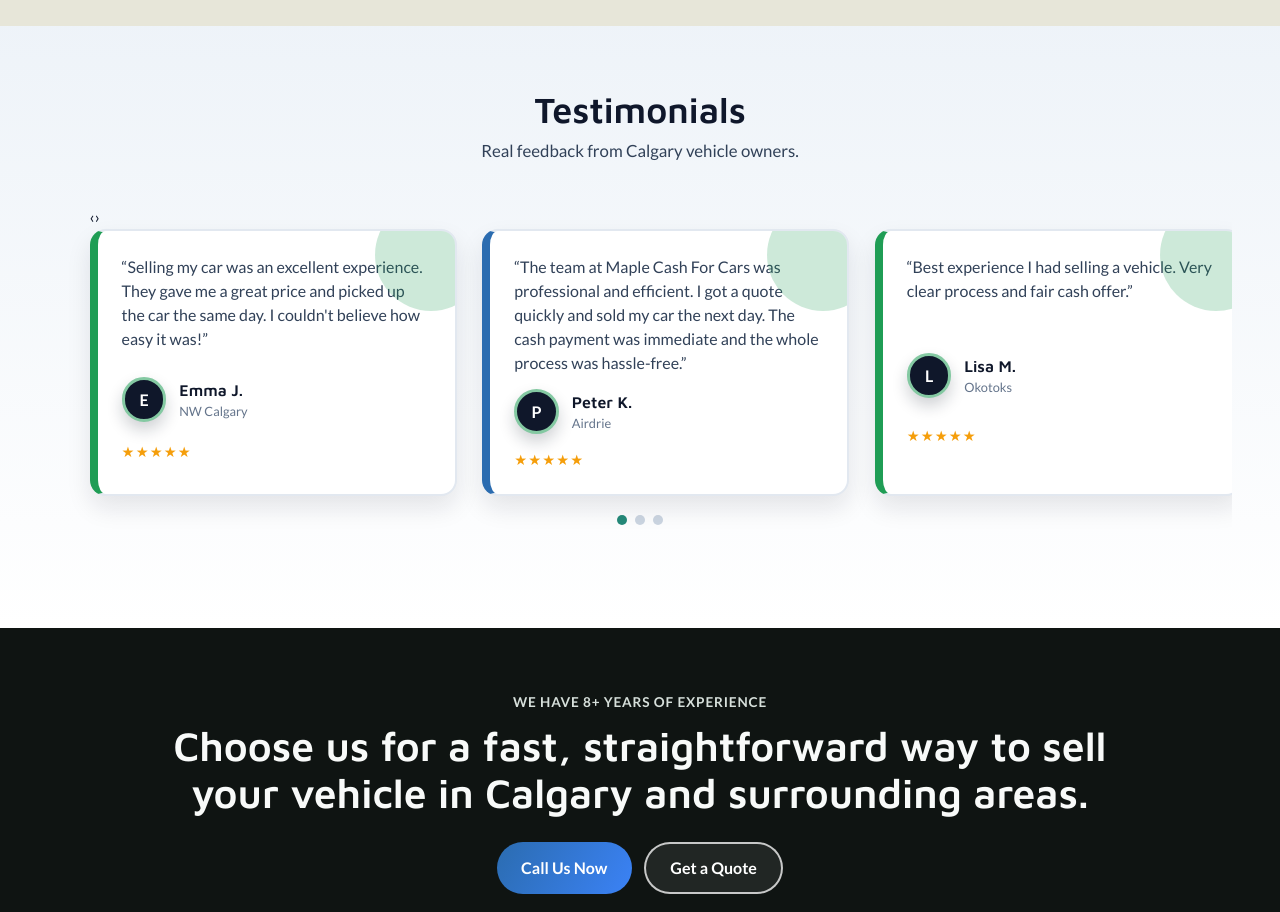
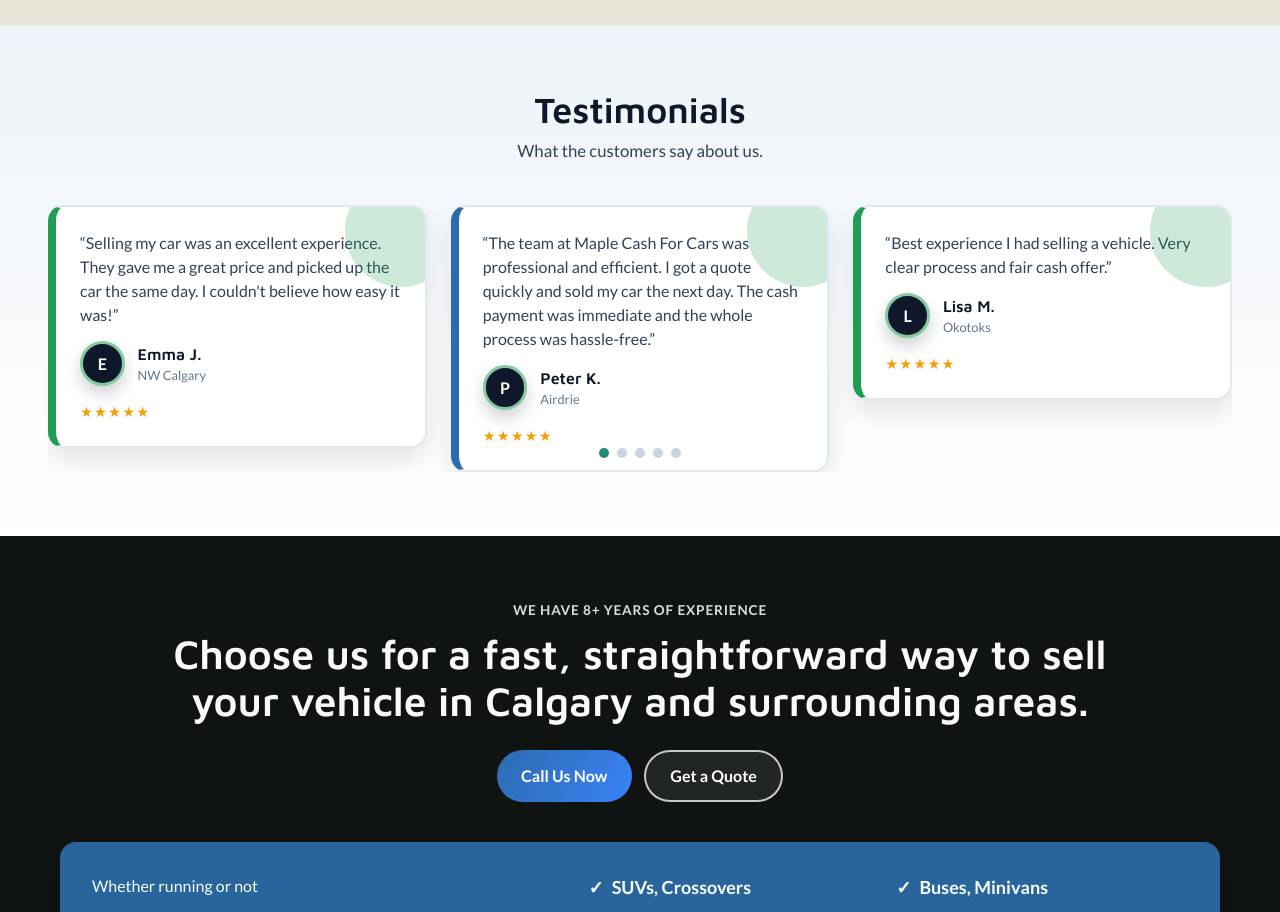
Before and after one commit to jawadamin99/maplecashforcars, a Next.js app: page / in a window 1280 px wide. Shown: the part 2800-3712 px from the top of the page. Built offline with nearby package versions, Linux system fonts and the light colour scheme.

Commit message:
testimonials section update

```diff
--- a/app/globals.css
+++ b/app/globals.css
@@ -550,51 +550,23 @@ h1, h2, h3, h4, h5, h6 {
   letter-spacing: 0.08em;
 }
 
-.testimonial-carousel {
-  position: relative;
+.testimonials-swiper {
   margin-top: 2.5rem;
-  overflow: hidden;
-  padding: 0 2.6rem 2.4rem;
-  cursor: grab;
-  touch-action: pan-y;
-  user-select: none;
+  padding-bottom: 2.2rem;
 }
 
-.testimonial-track {
-  display: flex;
-  flex-wrap: nowrap;
-  gap: 1.6rem;
-  transition: transform 0.4s ease;
+.testimonials-swiper .swiper-slide {
+  height: auto;
 }
 
-.testimonial-track .testimonial-card {
-  flex: 0 0 calc(var(--card-basis) - 1.1rem);
+.testimonials-swiper .swiper-pagination-bullet {
+  width: 10px;
+  height: 10px;
+  background: #cbd5e1;
+  opacity: 1;
 }
 
-@media (max-width: 640px) {
-  .testimonial-carousel {
-    padding: 0 0 2rem;
-  }
-}
-
-
-.carousel-dots {
-  display: flex;
-  justify-content: center;
-  gap: 0.5rem;
-  margin-top: 1.2rem;
-}
-
-.carousel-dots button {
-  width: 10px;
-  height: 10px;
-  border-radius: 9999px;
-  border: 0;
-  background: #cbd5e1;
-  cursor: pointer;
-}
-
-.carousel-dots button.active {
+.testimonials-swiper .swiper-pagination-bullet-active {
   background: color-mix(in srgb, var(--brand-green) 60%, var(--brand-red));
 }
 
--- a/app/page.tsx
+++ b/app/page.tsx
@@ -1,7 +1,11 @@
 "use client";
 
-import { useEffect, useRef, useState } from "react";
+import { useEffect, useState } from "react";
 import Image from "next/image";
+import { Swiper, SwiperSlide } from "swiper/react";
+import { Autoplay, Pagination } from "swiper/modules";
+import "swiper/css";
+import "swiper/css/pagination";
 
 const steps = [
   {
@@ -94,19 +98,6 @@ export default function Home() {
   const [fileError, setFileError] = useState<string>("");
   const [isSubmitting, setIsSubmitting] = useState(false);
   const [submitMessage, setSubmitMessage] = useState("");
-  const testimonialRef = useRef<HTMLDivElement | null>(null);
-  const [visibleCount, setVisibleCount] = useState(3);
-  const [carouselIndex, setCarouselIndex] = useState(0);
-  const [translateX, setTranslateX] = useState<number>(0);
-  const dragState = useRef<{
-    isDragging: boolean;
-    startX: number;
-    startTranslate: number;
-  }>({
-    isDragging: false,
-    startX: 0,
-    startTranslate: 0,
-  });
 
   const validateFiles = (
     fileList: FileList | null,
@@ -216,82 +207,6 @@ export default function Home() {
     return () => observer.disconnect();
   }, []);
 
-  useEffect(() => {
-    const node = testimonialRef.current;
-    if (!node) return;
-
-    const interval = setInterval(() => {
-      setCarouselIndex((prev) => {
-        const maxIndex = Math.max(0, testimonials.length - visibleCount);
-        return prev >= maxIndex ? 0 : prev + 1;
-      });
-    }, 10000);
-
-    return () => clearInterval(interval);
-  }, [visibleCount]);
-
-  useEffect(() => {
-    const updateVisible = () => {
-      if (window.innerWidth < 640) {
-        setVisibleCount(1);
-      } else if (window.innerWidth < 1024) {
-        setVisibleCount(2);
-      } else {
-        setVisibleCount(3);
-      }
-    };
-
-    updateVisible();
-    window.addEventListener("resize", updateVisible);
-    return () => window.removeEventListener("resize", updateVisible);
-  }, []);
-
-  useEffect(() => {
-    const maxIndex = Math.max(0, testimonials.length - visibleCount);
-    if (carouselIndex > maxIndex) setCarouselIndex(0);
-  }, [carouselIndex, visibleCount]);
-
-  useEffect(() => {
-    const node = testimonialRef.current;
-    if (!node) return;
-    if (dragState.current.isDragging) return;
-    const step = node.clientWidth / visibleCount;
-    setTranslateX(-carouselIndex * step);
-  }, [carouselIndex, visibleCount]);
-
-  const onPointerDown = (e: React.PointerEvent<HTMLDivElement>) => {
-    const node = testimonialRef.current;
-    if (!node) return;
-    dragState.current.isDragging = true;
-    dragState.current.startX = e.clientX;
-    dragState.current.startTranslate = translateX;
-    node.setPointerCapture(e.pointerId);
-  };
-
-  const onPointerMove = (e: React.PointerEvent<HTMLDivElement>) => {
-    if (!dragState.current.isDragging) return;
-    const delta = e.clientX - dragState.current.startX;
-    setTranslateX(dragState.current.startTranslate + delta);
-  };
-
-  const onPointerUp = (e: React.PointerEvent<HTMLDivElement>) => {
-    const node = testimonialRef.current;
-    if (!node) return;
-    dragState.current.isDragging = false;
-    node.releasePointerCapture(e.pointerId);
-
-    const step = node.clientWidth / visibleCount;
-    const maxIndex = Math.max(0, testimonials.length - visibleCount);
-    const delta = translateX - dragState.current.startTranslate;
-    const threshold = step * 0.25;
-    if (delta <= -threshold && carouselIndex < maxIndex) {
-      setCarouselIndex(carouselIndex + 1);
-    } else if (delta >= threshold && carouselIndex > 0) {
-      setCarouselIndex(carouselIndex - 1);
-    } else {
-      setCarouselIndex(carouselIndex);
-    }
-  };
 
   return (
     <div className="bg-white text-slate-900">
@@ -535,53 +450,27 @@ export default function Home() {
         </div>
       </section>
 
-      <section className="section-red-tint px-4 py-16 md:px-8 lg:px-12 reveal" data-animate="animate__fadeInUp animate__slow">
+            <section className="section-red-tint px-4 py-16 md:px-8 lg:px-12 reveal" data-animate="animate__fadeInUp animate__slow">
         <div className="mx-auto max-w-7xl">
           <h2 className="text-center text-4xl font-black text-slate-900">Testimonials</h2>
-          <p className="mt-2 text-center section-sub text-slate-700">Real feedback from Calgary vehicle owners.</p>
-          <div
-            className="testimonial-carousel"
-            ref={testimonialRef}
-            onPointerDown={onPointerDown}
-            onPointerMove={onPointerMove}
-            onPointerUp={onPointerUp}
-            onPointerLeave={onPointerUp}
+          <p className="my-2 text-center section-sub text-slate-700">What the customers say about us.</p>
+          <Swiper
+            className="testimonials-swiper"
+            modules={[Autoplay, Pagination]}
+            slidesPerView={3}
+            spaceBetween={24}
+            loop
+            autoplay={{ delay: 10000, disableOnInteraction: false }}
+            pagination={{ clickable: true }}
+            breakpoints={{
+              0: { slidesPerView: 1, spaceBetween: 16 },
+              640: { slidesPerView: 2, spaceBetween: 20 },
+              1024: { slidesPerView: 3, spaceBetween: 24 },
+            }}
           >
-            <button
-              className="carousel-btn prev"
-              type="button"
-              aria-label="Previous testimonials"
-              onClick={() =>
-                setCarouselIndex((prev) =>
-                  prev === 0 ? Math.max(0, testimonials.length - visibleCount) : prev - 1
-                )
-              }
-            >
-              ‹
-            </button>
-            <button
-              className="carousel-btn next"
-              type="button"
-              aria-label="Next testimonials"
-              onClick={() =>
-                setCarouselIndex((prev) => {
-                  const maxIndex = Math.max(0, testimonials.length - visibleCount);
-                  return prev >= maxIndex ? 0 : prev + 1;
-                })
-              }
-            >
-              ›
-            </button>
-            <div
-              className="testimonial-track"
-              style={{ transform: `translateX(${translateX}px)` }}
-            >
-              {testimonials.map((item, i) => (
-                <article
-                  key={`${item.name}-${i}`}
-                  className={`testimonial-card ${i % 2 === 0 ? "testimonial-green" : "testimonial-red"}`}
-                  style={{ flex: `0 0 ${100 / visibleCount}%` }}
-                >
+            {testimonials.map((item, i) => (
+              <SwiperSlide key={`${item.name}-${i}`}>
+                <article className={`testimonial-card ${i % 2 === 0 ? "testimonial-green" : "testimonial-red"}`}>
                   <p className="text-slate-700">&ldquo;{item.quote}&rdquo;</p>
                   <div className="testimonial-bottom">
                     <div className="testimonial-avatar" aria-hidden="true">
@@ -594,22 +483,9 @@ export default function Home() {
                   </div>
                   <div className="testimonial-stars" aria-hidden="true">★★★★★</div>
                 </article>
-              ))}
-            </div>
-            <div className="carousel-dots">
-              {Array.from({
-                length: Math.max(1, testimonials.length - visibleCount + 1),
-              }).map((_, idx) => (
-                <button
-                  key={idx}
-                  type="button"
-                  aria-label={`Go to testimonials ${idx + 1}`}
-                  className={idx === carouselIndex ? "active" : ""}
-                  onClick={() => setCarouselIndex(idx)}
-                />
-              ))}
-            </div>
-          </div>
+              </SwiperSlide>
+            ))}
+          </Swiper>
         </div>
       </section>
 
--- a/package.json
+++ b/package.json
@@ -13,7 +13,8 @@
     "next": "16.1.6",
     "nodemailer": "^8.0.1",
     "react": "19.2.3",
-    "react-dom": "19.2.3"
+    "react-dom": "19.2.3",
+    "swiper": "^12.1.1"
   },
   "devDependencies": {
     "@tailwindcss/postcss": "^4",
```
Also changed, not shown: 1 other file (tests, documents, lock files or other folders).
